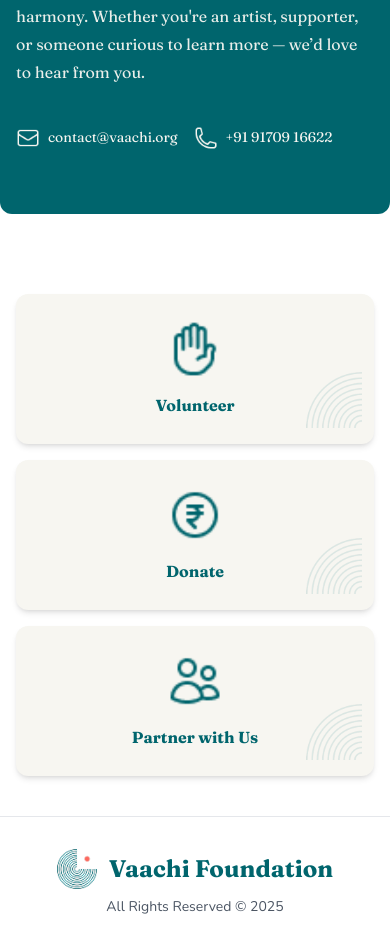
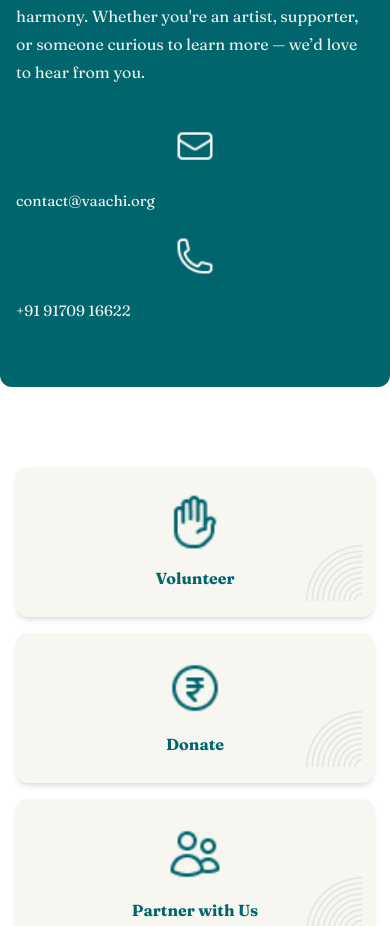
Before and after one commit to PritiHM/Vaachi-Website, a Next.js app: page / in a window 390 px wide. Shown: the part 4863-5789 px from the top of the page. Built offline with nearby package versions, Linux system fonts and the light colour scheme.

Commit message:
updated ui and fixes

```diff
--- a/components/JoinWaitList.jsx
+++ b/components/JoinWaitList.jsx
@@ -23,7 +23,7 @@ export default function JoinWaitList() {
 
       <div className="grid grid-cols-1 md:grid-cols-[60%_40%] gap-10 items-start">
 
-        {/* Left Side Content */}
+        {/* LEFT SIDE */}
         <div>
           <h2
             className={`${fraunces.className} text-[32px] md:text-[40px] font-extrabold leading-tight mb-4`}
@@ -39,30 +39,36 @@ export default function JoinWaitList() {
           </p>
         </div>
 
-        {/* Contact - Make in 1 Row in Mobile */}
-        <div className="flex flex-row flex-wrap items-center gap-4 md:gap-8">
+        {/* RIGHT SIDE – MOBILE: 4 ROWS, DESKTOP: 1 ROW */}
+        <div className="flex flex-col md:flex-row items-start md:items-center gap-6">
 
-          {/* Email */}
-          <div className="flex flex-row items-center gap-2">
-            <img src="/images/envelope.png" className="w-6 h-6 md:w-12 md:h-12" />
+          {/* Email Icon */}
+          <img
+            src="/images/envelope.png"
+            className="w-10 h-10 md:w-12 md:h-12 mx-auto md:mx-0"
+          />
+
+          {/* Email Text */}
           <a
             href="mailto:contact@vaachi.org"
-              className={`${fraunces.className} text-[14px] md:text-[17px] hover:underline`}
+            className={`${fraunces.className} text-[15px] md:text-[17px] hover:underline text-center md:text-left`}
           >
             contact@vaachi.org
           </a>
-          </div>
 
-          {/* Phone */}
-          <div className="flex flex-row items-center gap-2">
-            <img src="/images/phone.png" className="w-6 h-6 md:w-12 md:h-12" />
+          {/* Phone Icon */}
+          <img
+            src="/images/phone.png"
+            className="w-10 h-10 md:w-12 md:h-12 mx-auto md:mx-0"
+          />
+
+          {/* Phone Text */}
           <a
             href="tel:+919170916622"
-              className={`${fraunces.className} text-[14px] md:text-[17px] hover:underline`}
+            className={`${fraunces.className} text-[15px] md:text-[17px] hover:underline text-center md:text-left`}
           >
             +91 91709 16622
           </a>
-          </div>
 
         </div>
 
```
Lines whose indentation alone changed are shown as unchanged.
